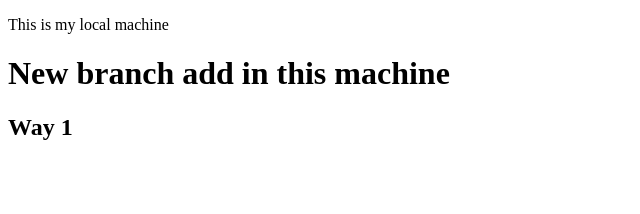
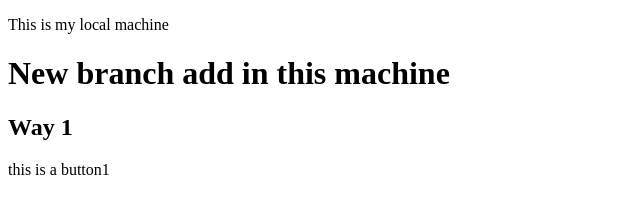
Before and after one commit to abdulkadir-fs-dev/Local-machine, a plain HTML site: page index.html in a window 1280 px wide. Shown: the whole page, without its empty margins (0-640 px from the left). Drawn offline with Linux system fonts and the light colour scheme.

Commit message:
add buttton 1

```diff
--- a/index.html
+++ b/index.html
@@ -9,5 +9,6 @@
     <p>This is my local machine</p>
     <h1>New branch add in this machine</h1>
     <h2>Way 1</h2>
+    <p>this is a button1</p>
 </body>
 </html>
```
